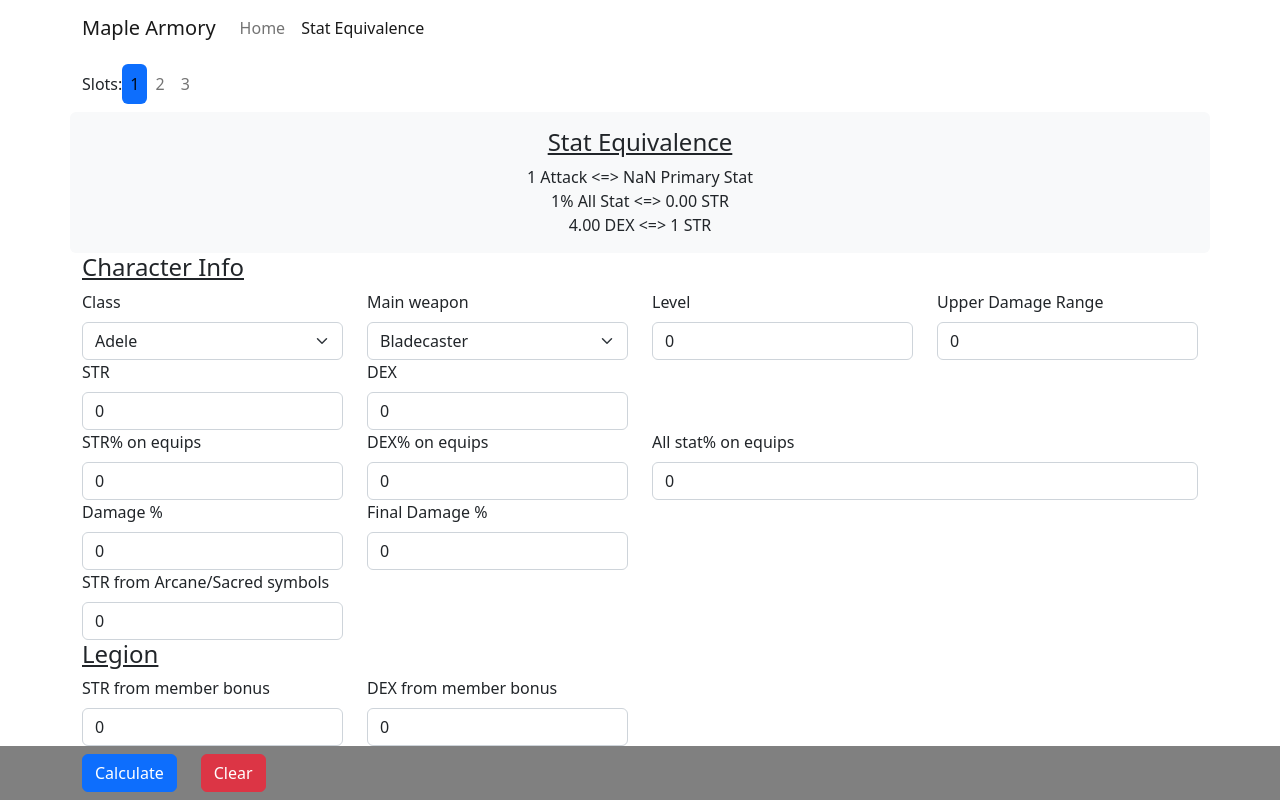
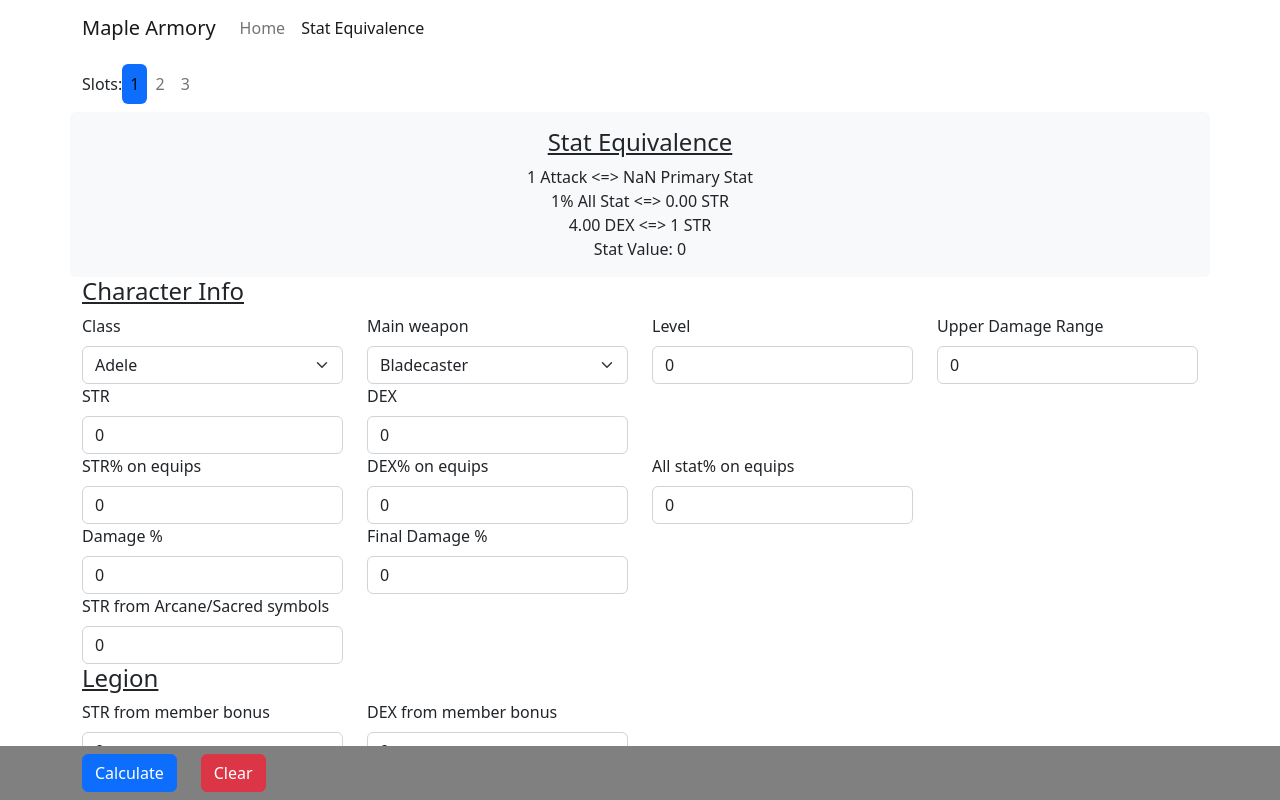
Before and after one commit to danielfhe/danielfhe.github.io, a React (Create React App) app: page /stat-equivalence in a window 1280 px wide. Both pictures are taken after a click on the button "Calculate". Shown: the top 800 px of the page. Built offline with nearby package versions, Linux system fonts and the light colour scheme.

Commit message:
refactor, wip simplify ratio calculations - DH

```diff
--- a/src/components/HyperStats.js
+++ b/src/components/HyperStats.js
@@ -14,8 +14,8 @@
       <HyperStatDropdownSelector label={'DEX'} optionsList={getOptionsList(16)} selected={stats.hyper.DEX} setSelected={s => {setStats({...stats, hyper: {...stats.hyper, DEX: s}})}}/>
       <HyperStatDropdownSelector label={'LUK'} optionsList={getOptionsList(16)} selected={stats.hyper.LUK} setSelected={s => {setStats({...stats, hyper: {...stats.hyper, LUK: s}})}}/>
       <HyperStatDropdownSelector label={'INT'} optionsList={getOptionsList(16)} selected={stats.hyper.INT} setSelected={s => {setStats({...stats, hyper: {...stats.hyper, INT: s}})}}/>
-      <HyperStatDropdownSelector label={'HP'} optionsList={getOptionsList(16)} selected={stats.hyper.hp} setSelected={s => {setStats({...stats, hyper: {...stats.hyper, hp: s}})}}/>
-      <HyperStatDropdownSelector label={'MP'} optionsList={getOptionsList(16)} selected={stats.hyper.mp} setSelected={s => {setStats({...stats, hyper: {...stats.hyper, mp: s}})}}/>
+      <HyperStatDropdownSelector label={'HP'} optionsList={getOptionsList(16)} selected={stats.hyper.HP} setSelected={s => {setStats({...stats, hyper: {...stats.hyper, HP: s}})}}/>
+      <HyperStatDropdownSelector label={'MP'} optionsList={getOptionsList(16)} selected={stats.hyper.MP} setSelected={s => {setStats({...stats, hyper: {...stats.hyper, MP: s}})}}/>
       <HyperStatDropdownSelector label={'DF/TF/Mana'} optionsList={getOptionsList(11)} selected={stats.hyper.dftfmana} setSelected={s => {setStats({...stats, hyper: {...stats.hyper, dftfmana: s}})}}/>
       <HyperStatDropdownSelector label={'Critical Rate'} optionsList={getOptionsList(16)} selected={stats.hyper.critRate} setSelected={s => {setStats({...stats, hyper: {...stats.hyper, critRate: s}})}}/>
       <HyperStatDropdownSelector label={'Critical Damage'} optionsList={getOptionsList(16)} selected={stats.hyper.critDmg} setSelected={s => {setStats({...stats, hyper: {...stats.hyper, critDmg: s}})}}/>
--- a/src/stat-equivalence/StatEquivalence.js
+++ b/src/stat-equivalence/StatEquivalence.js
@@ -69,7 +69,7 @@
     calculated.secondaryStats = classInfo.secondary.map(statName => stats[statName].total);
     // calculated.primaryStatAPs = classInfo.primary.map(statName => stats[statName].ap);
     // calculated.secondaryStatAPs = classInfo.secondary.map(statName => stats[statName].ap);
-    calculated.primaryStatPercents = classInfo.primary.map(statName => stats[statName].percent + stats.percentAllStat);
+    calculated.primaryStatPercents = classInfo.primary.map(statName => stats[statName].percent + stats.percentAllStat + (statName === 'HP' ? stats.hyper[statName] * 2.0 : 0));
     calculated.secondaryStatPercents = classInfo.secondary.map(statName => stats[statName].percent + stats.percentAllStat);
     calculated.hyperStatPrimaries = classInfo.primary.map(statName => stats.hyper[statName]);
     calculated.hyperStatSecondaries = classInfo.secondary.map(statName => stats.hyper[statName]);
@@ -80,11 +80,11 @@
     calculated.attackPercent = 100.0 + (stats.magnificentSoul ? 3 : 0) + stats.familiars.badgeAttPercentSum +
       stats.familiars.potentialAttPercentSum + stats.bonusPotentialAtt + classInfo.attPercent + FormulaUtils.getWeaponSecondaryEmblemAttack(stats);
     // 100 + soul + familiar badges + familiar potential + bonus potential att % (non-reboot) + class att % + attack from WSE
-    calculated.statValue = FormulaUtils.getStatValue(selectedClass, calculated.primaryStats, calculated.secondaryStats);
-    calculated.totalJobAttack = FormulaUtils.getTotalJobAttack(selectedClass, stats.upperShownDmgRange, weaponMultiplier, calculated.statValue, stats.dmgPercent, stats.finalDmg, stats.hp.total);
-    calculated.attack = Math.floor(calculated.totalJobAttack / (calculated.attackPercent / 100));
+    calculated.statValue = FormulaUtils.getStatValue(selectedClass, calculated.primaryStats, calculated.secondaryStats, stats.level);
+    calculated.totalJobAttack = FormulaUtils.getTotalJobAttack(selectedClass, stats.upperShownDmgRange, weaponMultiplier, calculated.statValue, stats.dmgPercent, stats.finalDmg, stats.HP.total);
+    calculated.baseAttack = Math.floor(calculated.totalJobAttack / (calculated.attackPercent / 100));
 
-    calculated.finalStatPrimaries = calculated.hyperStatPrimaries.map((h, i) => (30 * h) + calculated.symbolPrimaries[i] + calculated.legionPrimaries[i]);//(30 * calculated.hyperStatPrimaries[0]) + calculated.symbolPrimaries[0] + calculated.legionPrimaries[0];
+    calculated.finalStatPrimaries = calculated.hyperStatPrimaries.map((h, i) => (classInfo.primary[i] === 'HP' ? 0 : (30 * h)) + calculated.symbolPrimaries[i] + calculated.legionPrimaries[i]);
     calculated.finalStatSecondaries = calculated.hyperStatSecondaries.map((h, i) => (30 * h) + calculated.legionSecondaries[i]);
     calculated.primaryBaseTotalStats = calculated.primaryStats.map((s, i) => (s - calculated.finalStatPrimaries[i]) / (1.0 + (calculated.primaryStatPercents[i] / 100.0)));
     calculated.secondaryBaseTotalStats = calculated.secondaryStats.map((s, i) => (s - calculated.finalStatSecondaries[i]) / (1.0 + (calculated.secondaryStatPercents[i] / 100.0)));
@@ -95,23 +95,31 @@
     calculated.percentRatios = calculated.primaryBaseTotalStats.map((s, i) =>
       s * (1 + (calculated.primaryStatPercents[i] + 1)/ 100.0) + calculated.finalStatPrimaries[i] - calculated.primaryStats[i]
     );
-    calculated.attackRatio = (calculated.primaryStats.reduce((a, b) => a + b, 0) + calculated.secondaryStats.reduce((a, b) => a + b, 0) / 4.0) / calculated.attack;
+    calculated.attackRatio = (calculated.primaryStats.reduce((a, b) => a + b, 0) + calculated.secondaryStats.reduce((a, b) => a + b, 0) / 4.0) / calculated.baseAttack;
     calculated.secondaryRatios = calculated.secondaryBaseTotalStats.map((s, i) =>
       (s + 1) * (1 + calculated.secondaryStatPercents[i]/ 100.0) + calculated.finalStatSecondaries[i] - calculated.secondaryStats[i]
     );
+
+    let statValues = {
+      attack: 1.0 / calculated.totalJobAttack * calculated.statValue,
+      primary: calculated.primaryStatPercents.map(p => (1 + p / 100.0) * 4),
+      secondary: calculated.secondaryStatPercents.map(s => 1 + s / 100.0),
+      primaryPercent: calculated.primaryBaseTotalStats.map(p => p / 100.0 * 4),
+      secondaryPercent: calculated.secondaryBaseTotalStats.map(s => s / 100.0)
+    }
 
     setStatEquivalence({
       percentAllEquivalences: calculated.percentRatios.map((p, i) => p / calculated.primaryRatios[i]),
       attackEquivalences: calculated.attackRatio / calculated.primaryRatios.reduce((a, b) => a + b, 0),
       secondaryEquivalences: calculated.secondaryRatios.map(s => calculated.primaryRatios[0] / (s / 4.0)),
+      statValue: calculated.statValue
     });
 
     console.log('form data');
     console.log(stats);
-    console.log(`class: ${selectedClass}`);
-    console.log(`weapon: ${weapon}`);
     console.log(calculated);
     console.log(statEquivalence);
+    console.log(statValues);
 
     window.scrollTo(0, 0);
   }
@@ -171,13 +179,16 @@
             {
               classInfo.primary.map((pri, i) =>
                 <>
-                <Row key={`${pri}-all-stat`}><Col><label>1% All Stat &lt;=&gt;</label> {statEquivalence.percentAllEquivalences[i].toFixed(2)} {pri}</Col></Row>
+                {selectedClass !== 'Demon Avenger' &&
+                  <Row key={`${pri}-all-stat`}><Col><label>1% All Stat &lt;=&gt;</label> {statEquivalence.percentAllEquivalences[i].toFixed(2)} {pri}</Col></Row>
+                }
                 {statEquivalence.secondaryEquivalences.map((sec, j) =>
                   <Row key={`${pri}-${sec}`}><Col><label>{sec.toFixed(2)} {classInfo.secondary[j]} &lt;=&gt;</label> 1 {pri}</Col></Row>
                 )}
                 </>
               )
             }
+            <Row><Col>Stat Value: {statEquivalence.statValue.toLocaleString('en-US', {maximumFractionDigits: 2})}</Col></Row>
           </Container>
           : null
         }
@@ -195,8 +206,8 @@
               <HideableStatColumn label={'DEX'} stat={stats.DEX.total} type={'number'} setStatValue={s => {setStats({...stats, DEX: {...stats.DEX, total: Number(s)}})}} shouldShow={classInfo.primary.concat(classInfo.secondary).includes('DEX')}/>
               <HideableStatColumn label={'LUK'} stat={stats.LUK.total} type={'number'} setStatValue={s => {setStats({...stats, LUK: {...stats.LUK, total: Number(s)}})}} shouldShow={classInfo.primary.concat(classInfo.secondary).includes('LUK')}/>
               <HideableStatColumn label={'INT'} stat={stats.INT.total} type={'number'} setStatValue={s => {setStats({...stats, INT: {...stats.INT, total: Number(s)}})}} shouldShow={classInfo.primary.concat(classInfo.secondary).includes('INT')}/>
-              <HideableStatColumn label={'HP'} stat={stats.hp.total} type={'number'} setStatValue={s => {setStats({...stats, hp: {total: Number(s)}})}} shouldShow={['Demon Avenger', 'Kanna'].includes(selectedClass)}/>
-              <HideableStatColumn label={'MP'} stat={stats.mp.total} type={'number'} setStatValue={s => {setStats({...stats, mp: {total: Number(s)}})}} shouldShow={false}/>
+              <HideableStatColumn label={'HP'} stat={stats.HP.total} type={'number'} setStatValue={s => {setStats({...stats, HP: {...stats.HP, total: Number(s)}})}} shouldShow={['Demon Avenger', 'Kanna'].includes(selectedClass)}/>
+              <HideableStatColumn label={'MP'} stat={stats.MP.total} type={'number'} setStatValue={s => {setStats({...stats, MP: {...stats.MP, total: Number(s)}})}} shouldShow={false}/>
             </Row>
             {/* <Row>
               <HideableStatColumn label={'STR AP'} stat={stats.STR.total} type={'number'} setStatValue={s => {setStats({...stats, STR: {...stats.STR, ap: Number(s)}})}} shouldShow={classInfo.primary.concat(classInfo.secondary).includes('STR')}/>
@@ -209,9 +220,9 @@
               <HideableStatColumn label={'DEX% on equips'} stat={stats.DEX.percent} type={'number'} setStatValue={s => {setStats({...stats, DEX: {...stats.DEX, percent: Number(s)}})}} shouldShow={classInfo.primary.concat(classInfo.secondary).includes('DEX')}/>
               <HideableStatColumn label={'LUK% on equips'} stat={stats.LUK.percent} type={'number'} setStatValue={s => {setStats({...stats, LUK: {...stats.LUK, percent: Number(s)}})}} shouldShow={classInfo.primary.concat(classInfo.secondary).includes('LUK')}/>
               <HideableStatColumn label={'INT% on equips'} stat={stats.INT.percent} type={'number'} setStatValue={s => {setStats({...stats, INT: {...stats.INT, percent: Number(s)}})}} shouldShow={classInfo.primary.concat(classInfo.secondary).includes('INT')}/>
-              <Col><StatBox label={'All stat% on equips'} stat={stats.percentAllStat} type={'number'} setStatValue={s => {setStats({...stats, percentAllStat: Number(s)})}}/></Col>
-              {/* <HideableStatColumn label={'HP% on equips'} stat={stats.hp.percent} type={'number'} setStatValue={s => {setStats({...stats, hp: {...stats.hp, percent: Number(s)}})}} shouldShow={['Demon Avenger', 'Kanna'].includes(selectedClass)}/>
-              <HideableStatColumn label={'MP% on equips'} stat={stats.mp.percent} type={'number'} setStatValue={s => {setStats({...stats, mp: {...stats.mp, percent: Number(s)}})}} shouldShow={['Kanna'].includes(selectedClass)}/> */}
+              <HideableStatColumn label={'All stat% on equips'} stat={stats.percentAllStat} type={'number'} setStatValue={s => {setStats({...stats, percentAllStat: Number(s)})}} shouldShow={true}/>
+              <HideableStatColumn label={'HP% on equips'} stat={stats.HP.percent} type={'number'} setStatValue={s => {setStats({...stats, HP: {...stats.HP, percent: Number(s)}})}} shouldShow={['Demon Avenger'].includes(selectedClass)}/>
+              {/* <HideableStatColumn label={'MP% on equips'} stat={stats.MP.percent} type={'number'} setStatValue={s => {setStats({...stats, MP: {...stats.MP, percent: Number(s)}})}} shouldShow={['Kanna'].includes(selectedClass)}/> */}
             </Row>
             <Row>
               <Col md={3}><StatBox label={'Damage %'} stat={stats.dmgPercent} type={'number'} setStatValue={s => {setStats({...stats, dmgPercent: Number(s)})}}/></Col>
@@ -222,6 +233,7 @@
               <HideableStatColumn label={'DEX from Arcane/Sacred symbols'} stat={stats.symbols.DEX} type={'number'} setStatValue={s => {setStats({...stats, symbols: {...stats.symbols, DEX: Number(s)}})}} shouldShow={classInfo.primary.includes('DEX')}/>
               <HideableStatColumn label={'LUK from Arcane/Sacred symbols'} stat={stats.symbols.LUK} type={'number'} setStatValue={s => {setStats({...stats, symbols: {...stats.symbols, LUK: Number(s)}})}} shouldShow={classInfo.primary.includes('LUK')}/>
               <HideableStatColumn label={'INT from Arcane/Sacred symbols'} stat={stats.symbols.INT} type={'number'} setStatValue={s => {setStats({...stats, symbols: {...stats.symbols, INT: Number(s)}})}} shouldShow={classInfo.primary.includes('INT')}/>
+              <HideableStatColumn label={'HP from Arcane/Sacred symbols'} stat={stats.symbols.HP} type={'number'} setStatValue={s => {setStats({...stats, symbols: {...stats.symbols, HP: Number(s)}})}} shouldShow={classInfo.primary.includes('HP')}/>
             </Row>
             <Row><Col><h4><u>Legion</u></h4></Col></Row>
             <Row>
@@ -229,6 +241,7 @@
               <HideableStatColumn label={'DEX from member bonus'} stat={stats.legion.DEX} type={'number'} setStatValue={s => {setStats({...stats, legion: {...stats.legion, DEX: Number(s)}})}} shouldShow={classInfo.primary.concat(classInfo.secondary).includes('DEX')}/>
               <HideableStatColumn label={'LUK from member bonus'} stat={stats.legion.LUK} type={'number'} setStatValue={s => {setStats({...stats, legion: {...stats.legion, LUK: Number(s)}})}} shouldShow={classInfo.primary.concat(classInfo.secondary).includes('LUK')}/>
               <HideableStatColumn label={'INT from member bonus'} stat={stats.legion.INT} type={'number'} setStatValue={s => {setStats({...stats, legion: {...stats.legion, INT: Number(s)}})}} shouldShow={classInfo.primary.concat(classInfo.secondary).includes('INT')}/>
+              <HideableStatColumn label={'HP from member bonus'} stat={stats.legion.HP} type={'number'} setStatValue={s => {setStats({...stats, legion: {...stats.legion, HP: Number(s)}})}} shouldShow={classInfo.primary.concat(classInfo.secondary).includes('HP')}/>
             </Row>
             <Row><Col><h4><u>Equipment</u></h4></Col></Row>
             <Row>
@@ -277,6 +290,7 @@
             </Row>
             <Row>
               <Col></Col>
+              {/* <HideableStatColumn label={'HP %'} stat={stats.familiars.STR} type={'number'} setStatValue={s => {setStats({...stats, legion: {...stats.legion, STR: Number(s)}})}} shouldShow={selectedClass === 'Demon Avenger'}/> */}
               <Col><StatBox label={'Primary Stat %'} stat={stats.familiars.potentialPrimaryPercentSum} type={'number'} setStatValue={s => {setStats({...stats, familiars: {...stats.familiars, potentialPrimaryPercentSum: Number(s)}})}}/></Col>
             </Row>
             <br/>
--- a/src/utilities/ClassUtils.js
+++ b/src/utilities/ClassUtils.js
@@ -33,7 +33,8 @@
     return {
       attackEquivalences: null,
       secondaryEquivalences: null,
-      percentAllEquivalences: null
+      percentAllEquivalences: null,
+      statValue: null
     };
   }
 }
@@ -375,11 +376,11 @@
 
 let initialStats = {
   level: 0,
-  hp: {
+  HP: {
     total: 0,
     percent: 0
   },
-  mp: {
+  MP: {
     total: 0,
     percent: 0
   },
@@ -416,7 +417,8 @@
     STR: 0,
     DEX: 0,
     LUK: 0,
-    INT: 0
+    INT: 0,
+    HP: 0
   },
   bonusPotentialAtt: 0,
   magnificentSoul: false,
@@ -443,8 +445,8 @@
     DEX: 0,
     LUK: 0,
     INT: 0,
-    hp: 0,
-    mp: 0,
+    HP: 0,
+    MP: 0,
     dftfmana: 0,
     critRate: 0,
     critDmg: 0,
@@ -461,7 +463,8 @@
     STR: 0,
     DEX: 0,
     LUK: 0,
-    INT: 0
+    INT: 0,
+    HP: 0
   },
   familiars: {
     badgeAttPercentSum: 0,
--- a/src/utilities/FormulaUtils.js
+++ b/src/utilities/FormulaUtils.js
@@ -3,7 +3,7 @@
     let primaryStatsSum = primaryStats.reduce((a, b) => a + b, 0);
     let secondaryStatsSum = secondaryStats.reduce((a, b) => a + b, 0);
     if(className === "Demon Avenger") {
-      const pureHp = 545.0 + (90 * level); // 4th job and above
+      const pureHp = 545.0 + (90.0 * level); // 4th job and above
       return Math.floor(pureHp / 3.5) + (0.8 * Math.floor(primaryStatsSum - pureHp) / 3.5) + secondaryStatsSum;
     }
 
@@ -13,6 +13,7 @@
   static getTotalJobAttack(selectedClass, upperShownDmgRange, weaponMultiplier, statValue, dmgPercent, finalDmgPercent, hp) {
     // the next 3 lines account for the double counting of Kanna's Blessing of the 5 Elements Beginner skill and Kasen 4th job skill
     // in the stat window damage range
+    // https://www.reddit.com/r/Maplestory/comments/rl14bf/what_you_should_know_about_kannas_stats_damage/
     let dmgPercentModifier = selectedClass === 'Kanna' ? 30.0 : 0.0;
     hp = hp > 500000 ? 500000 : hp;
     let totalJobAttackModifier = selectedClass === 'Kanna' ? Math.floor(hp / 700.0) : 0.0;
```
